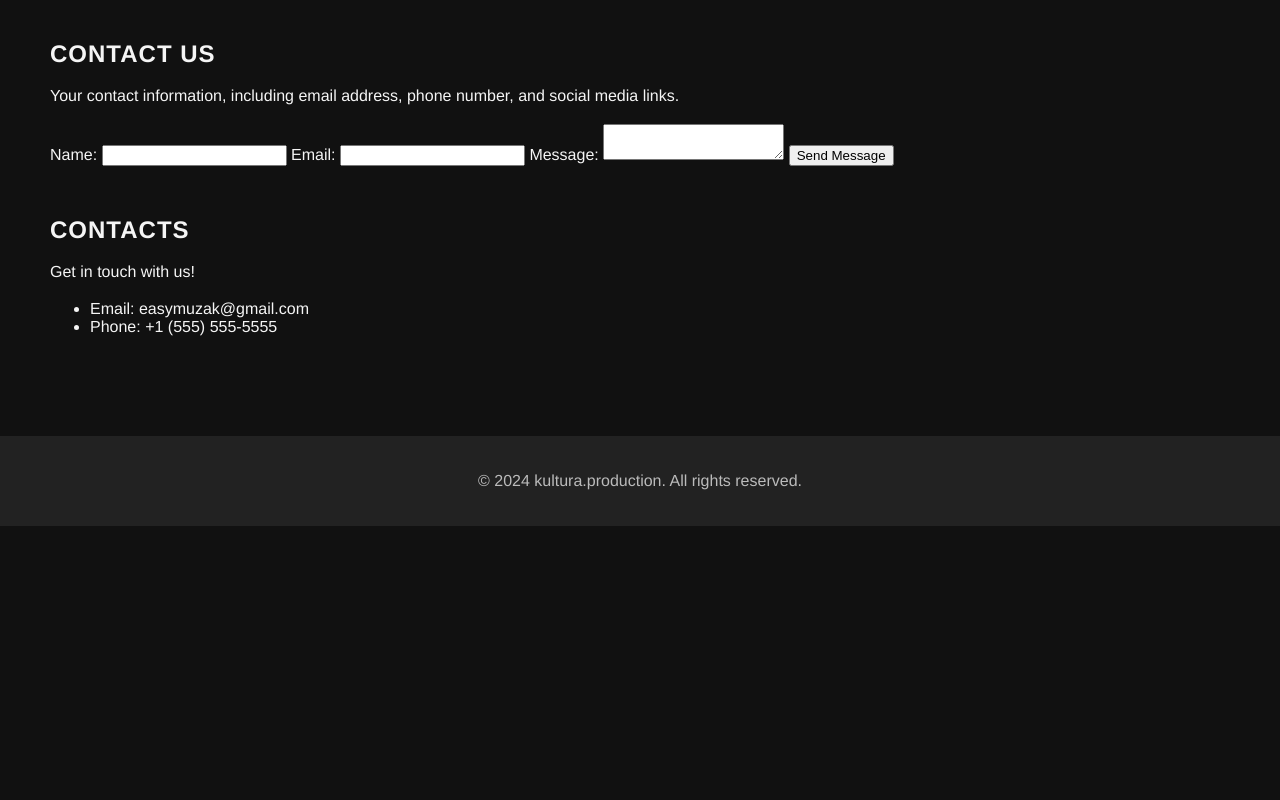
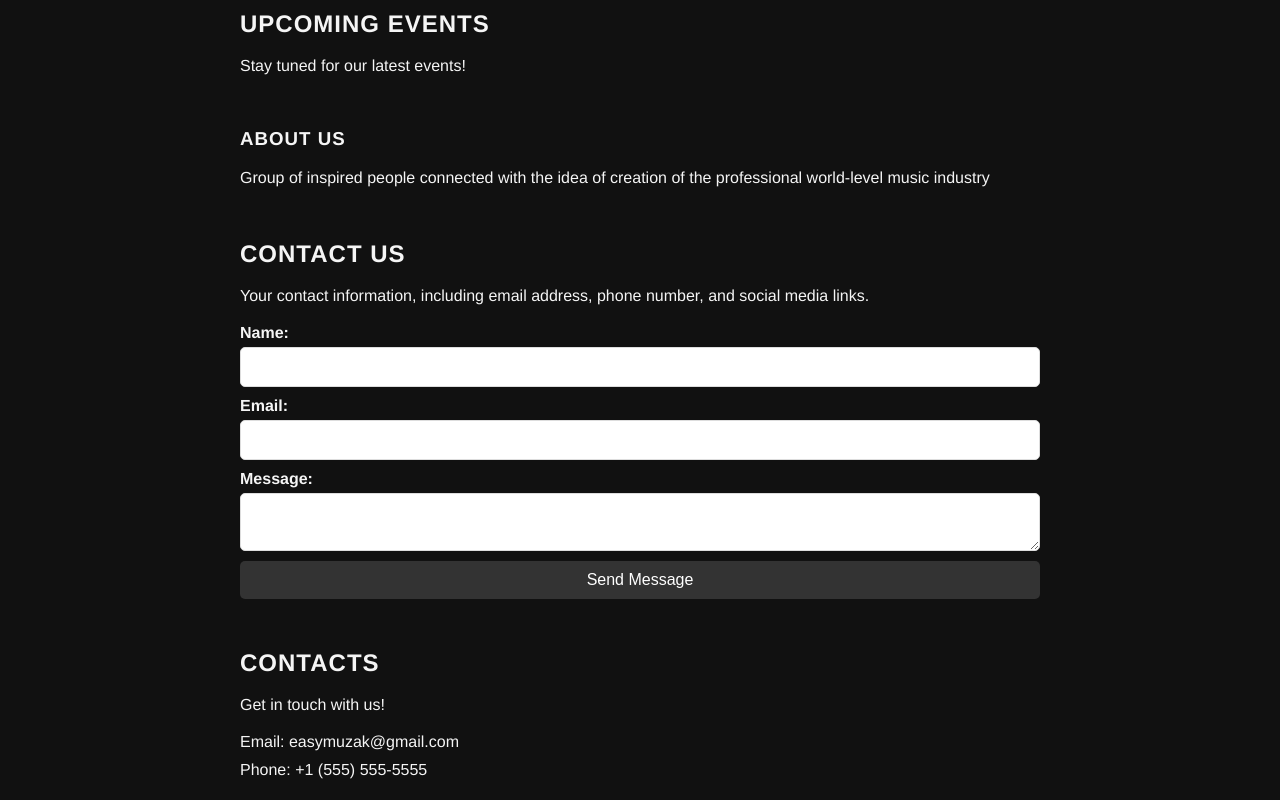
Before and after one commit to kulturaproduction/kultura.production, a plain HTML site: page index.html in a window 1280 px wide. Shown: the part 1340-2140 px from the top of the page. Before the commit the page ends 1866 px from the top, so only its background shows below. Drawn offline with Linux system fonts and the light colour scheme.

Commit message:
Update style.css

```diff
--- a/style.css
+++ b/style.css
@@ -43,7 +43,9 @@ nav a:hover {
 }
 
 main {
-  padding: 50px;
+  max-width: 800px; /* Limit the width of the main content */
+  margin: 0 auto; /* Center the main content */
+  padding: 50px 20px; /* Add padding for better spacing */
 }
 
 section {
@@ -58,11 +60,11 @@ section p {
   line-height: 1.5;
 }
 
-#hero {
+.hero {
   text-align: center;
 }
 
-#hero img {
+.hero img {
   width: 100%;
   max-width: 800px;
   margin-bottom: 20px;
@@ -103,3 +105,44 @@ img {
   max-width: 100%;
   height: auto;
 }
+
+form {
+  display: flex;
+  flex-direction: column;
+}
+
+form label {
+  margin-bottom: 5px;
+  font-weight: bold;
+}
+
+form input, form textarea {
+  margin-bottom: 10px;
+  padding: 10px;
+  font-size: 16px;
+  border: 1px solid #ddd;
+  border-radius: 5px;
+}
+
+form button {
+  padding: 10px 20px;
+  font-size: 16px;
+  color: #fff;
+  background-color: #333;
+  border: none;
+  border-radius: 5px;
+  cursor: pointer;
+}
+
+form button:hover {
+  background-color: #555;
+}
+
+ul {
+  list-style: none;
+  padding: 0;
+}
+
+ul li {
+  margin-bottom: 10px;
+}
```
